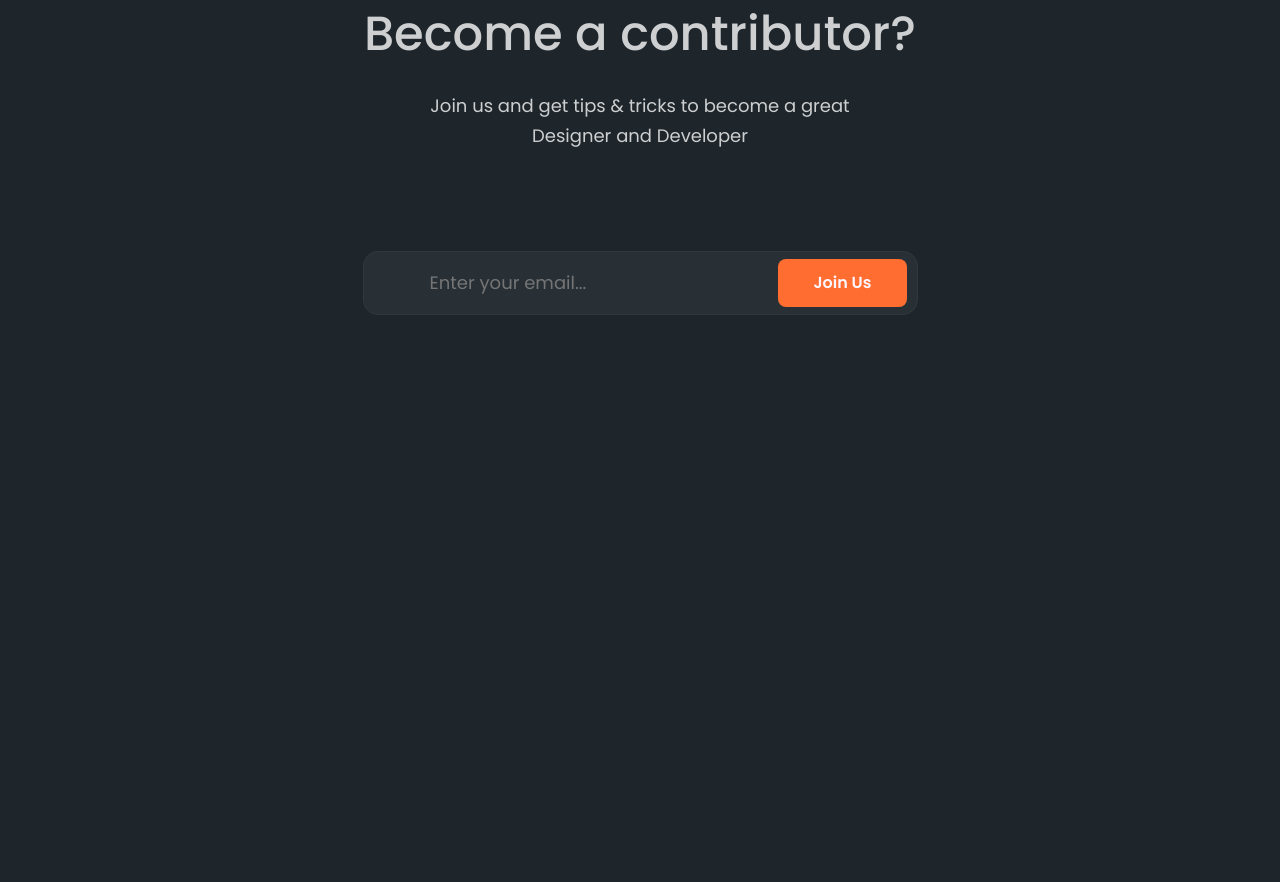
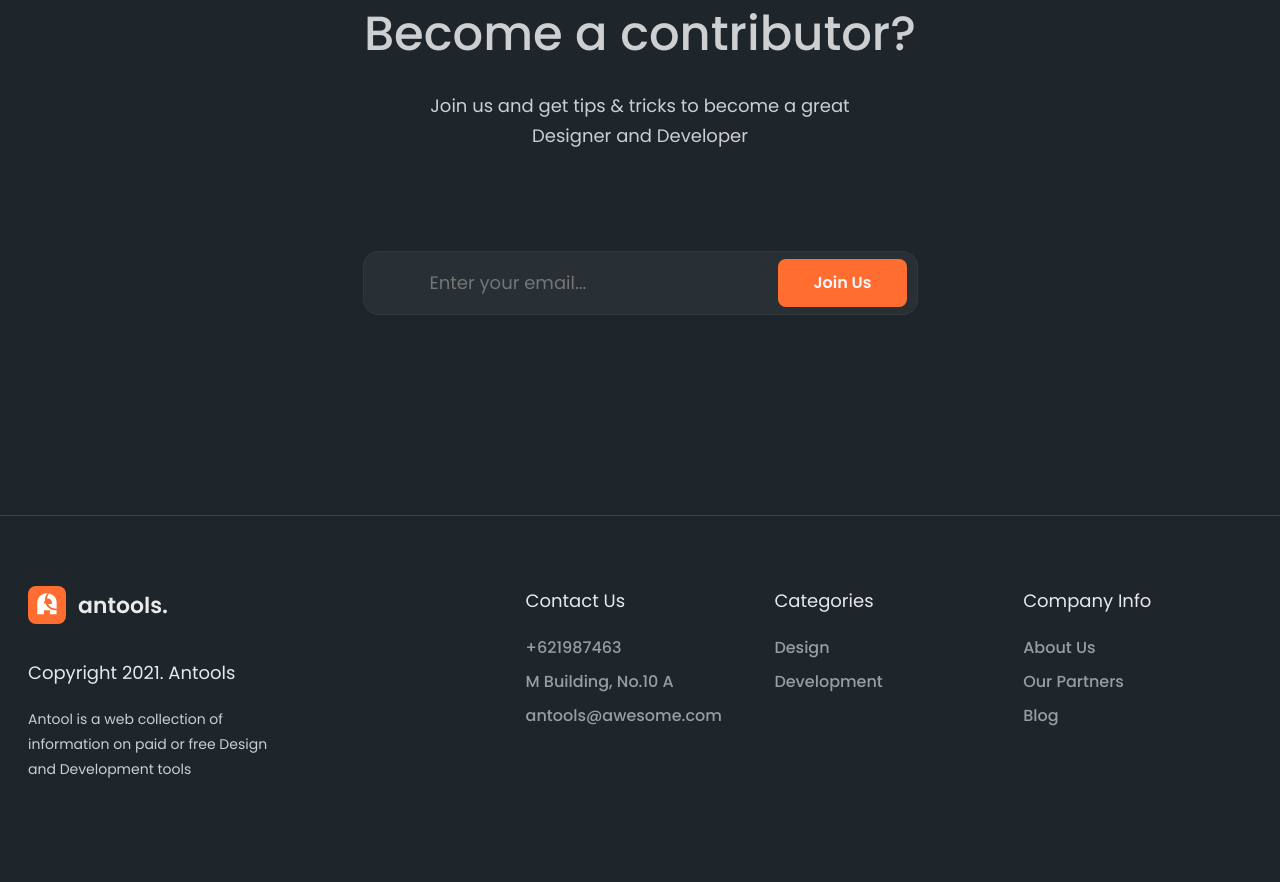
Before and after one commit to left9fet/any-tools, a website: page app/index.html in a window 1280 px wide. Shown: the part 4380-5262 px from the top of the page. Before the commit the page ends 4895 px from the top, so only its background shows below. Drawn offline with Linux system fonts and the light colour scheme.

Commit message:
done footer

```diff
--- a/app/index.html
+++ b/app/index.html
@@ -722,6 +722,62 @@
             </div>
         </section>
     </main>
+    <footer class="footer">
+        <div class="_container">
+            <div class="footer__inner">
+                <div class="footer__column footer__column--info">
+                    <a class="logo footer__logo" href="">
+                        <img src="images/icons/logo.svg" alt="logo">
+                    </a>
+                    <p class="footer__column-title">
+                        Copyright 2021. Antools
+                    </p>
+                    <p class="footer__text">
+                        Antool is a web collection of information on paid or free Design and Development tools
+                    </p>
+                </div>
+                <div class="footer__column">
+                    <div class="footer__column-title">Contact Us</div>
+                    <ul class="footer__list">
+                        <li class="footer__item">
+                            <a class="footer__link" href="tel:+621987463">+621987463</a>
+                        </li>
+                        <li class="footer__item">
+                            M Building, No.10 A
+                        </li>
+                        <li class="footer__item">
+                            <a class="footer__link" href="mailto:antools@awesome.com">antools@awesome.com</a>
+                        </li>
+                    </ul>
+                </div>
+                <div class="footer__column">
+                    <div class="footer__column-title">Categories</div>
+                    <ul class="footer__list">
+                        <li class="footer__item">
+                            <a class="footer__link" href="">Design</a>
+                        </li>
+                        <li class="footer__item">
+                            <a class="footer__link" href="">Development</a>
+                        </li>
+                    </ul>
+                </div>
+                <div class="footer__column">
+                    <div class="footer__column-title">Company Info</div>
+                    <ul class="footer__list">
+                        <li class="footer__item">
+                            <a class="footer__link" href="">About Us</a>
+                        </li>
+                        <li class="footer__item">
+                            <a class="footer__link" href="">Our Partners</a>
+                        </li>
+                        <li class="footer__item">
+                            <a class="footer__link" href="">Blog</a>
+                        </li>
+                    </ul>
+                </div>
+            </div>
+        </div>
+    </footer>
 
 
     <script src="js/main.min.js"></script>
--- a/app/scss/style.scss
+++ b/app/scss/style.scss
@@ -401,7 +401,7 @@
 
 .updates__btn {
     display: inline-block;
-    background-color: #ff6e30;
+    background-color: #FF6E30;
     border-radius: 8px;
     color: #fdf5ff;
     font-weight: 600;
@@ -576,3 +576,67 @@
         margin-bottom: 100px;
     }
 }
+
+
+// FOOTER ================================================
+
+
+.footer {
+    padding: 70px 0 100px;
+    border-top: 1px solid #404040;
+}
+
+.footer__inner {
+    display: flex;
+    margin: -20px -10px;
+}
+
+.footer__column {
+    padding: 20px 10px;
+    flex: 0 1 20%;
+
+    &--info {
+        flex: 0 1 40%;
+    }
+}
+
+.footer__logo {
+    display: inline-block;
+
+    &:not(:last-child) {
+        margin-bottom: 25px;
+    }
+}
+
+.footer__text {
+    font-size: 14px;
+    line-height: 25px;
+    max-width: 250px;
+}
+
+.footer__column-title {
+    color: #E8E9EA;
+
+    &:not(:last-child) {
+        margin-bottom: 20px;
+    }
+}
+
+.footer__item {
+    font-weight: 500;
+    font-size: 16px;
+    line-height: 1.5;
+    color: #9A9DA0;
+
+    &:not(:last-child) {
+        margin-bottom: 10px;
+    }
+}
+
+.footer__link {
+    transition: color 0.3s;
+
+    &:hover {
+        color: #FF6E30;
+    }
+}
```
Also changed, not shown: app/css/style.min.css.
